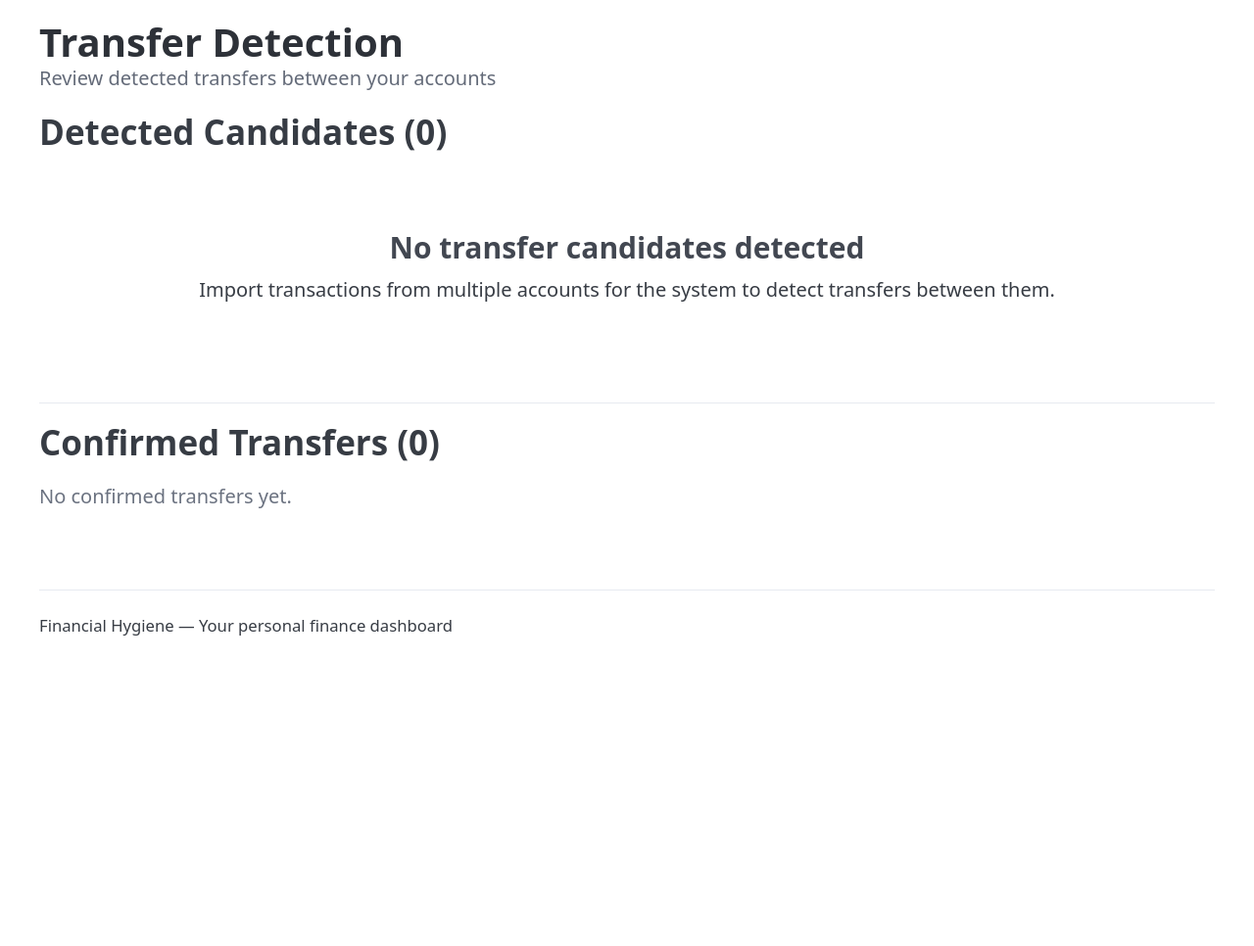
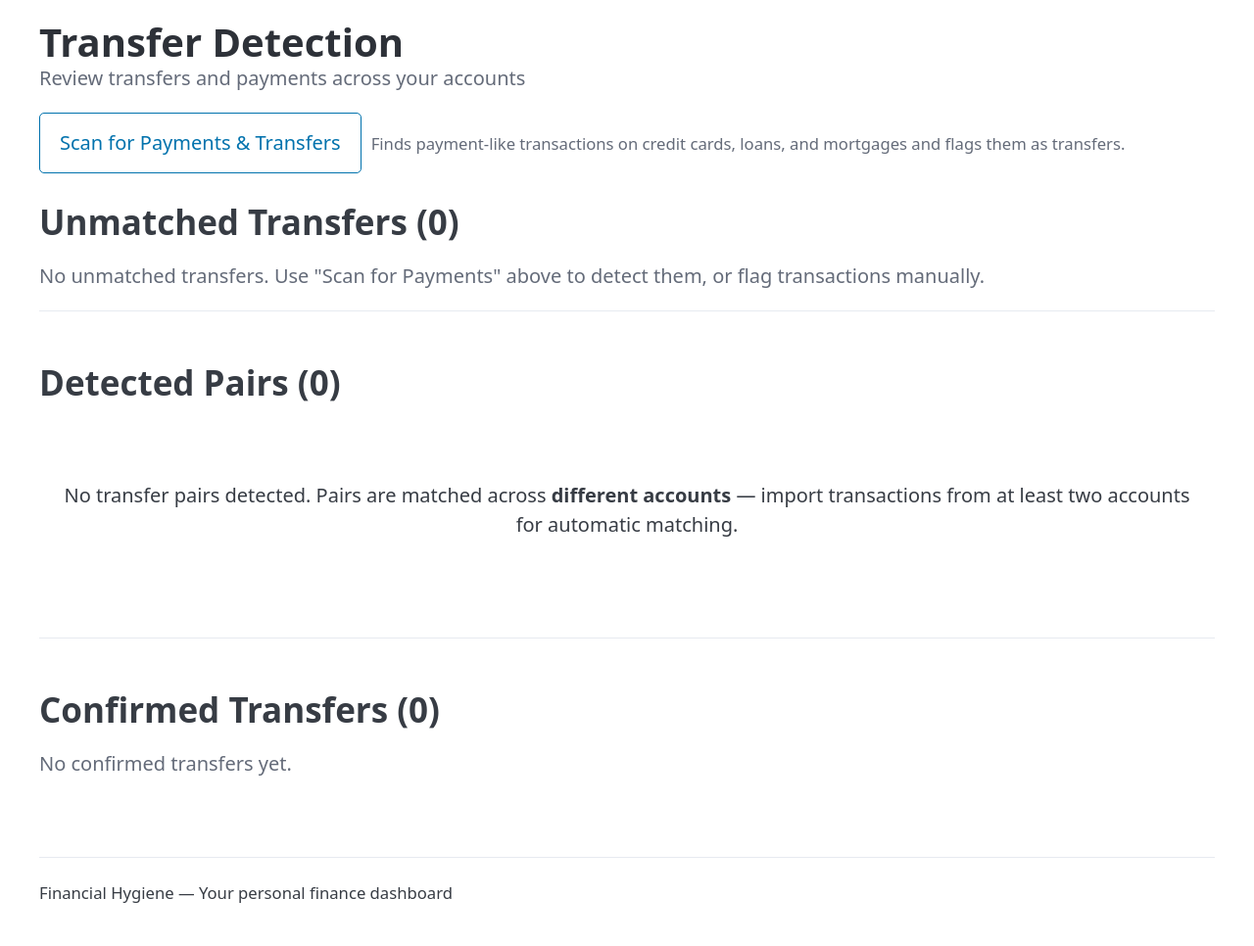
Before and after one commit to robertdewitt/H_AI_GENE_PERSONAL_FINANCE, a FastAPI app: page /transfers in a window 1280 px wide. Shown: the part 90-1056 px from the top of the page at 98% size. Before the commit the page ends 739 px from the top, so only its background shows below. Run offline with FastAPI, Linux system fonts and the light colour scheme; some libraries are stand-ins or nearby versions.

Commit message:
Add payment scanning, unmatched transfers, and redesigned transfer page
The transfer page was empty because pair detection requires transactions
in at least two accounts.  This commit adds:

- scan_and_flag_payments: scans liability accounts for payment-like
  transactions and flags them as transfers even without a matching pair
- list_unmatched_transfers: shows flagged transfers not yet linked
- "Scan for Payments" button on the transfer review page
- Unmatched Transfers section showing flagged but unlinked transactions
- Helpful messaging explaining that pairs need multiple accounts

```diff
--- a/app/templates/transfers/review.html
+++ b/app/templates/transfers/review.html
@@ -4,12 +4,69 @@
 {% block content %}
 <hgroup>
     <h1>Transfer Detection</h1>
-    <p>Review detected transfers between your accounts</p>
+    <p>Review transfers and payments across your accounts</p>
 </hgroup>
 
-<h2>Detected Candidates ({{ candidates|length }})</h2>
+{% if scanned is not none %}
+<article style="margin-bottom:1rem">
+    <strong>Payment scan complete:</strong> {{ scanned }} transaction{{ "s" if scanned != 1 }} flagged as transfers.
+</article>
+{% endif %}
+
+{% if linked_count is not none %}
+<article style="margin-bottom:1rem">
+    <strong>Bulk link complete:</strong> {{ linked_count }} transfer pair{{ "s" if linked_count != 1 }} confirmed.
+</article>
+{% endif %}
+
+<div style="display:flex;gap:0.5rem;margin-bottom:1.5rem;flex-wrap:wrap">
+    <form method="post" action="/transfers/scan-payments" style="margin:0">
+        <button type="submit" class="outline" style="margin:0">Scan for Payments &amp; Transfers</button>
+    </form>
+    <small style="align-self:center;color:var(--pico-muted-color)">
+        Finds payment-like transactions on credit cards, loans, and mortgages and flags them as transfers.
+    </small>
+</div>
+
+<h2>Unmatched Transfers ({{ unmatched|length }})</h2>
+{% if unmatched %}
+<p>These transactions are flagged as transfers but not yet linked to a matching transaction in another account.
+   Once you add the corresponding account and import its transactions, the system can pair them automatically.</p>
+<div style="overflow-x:auto">
+<table>
+    <thead>
+        <tr>
+            <th>Date</th>
+            <th>Account</th>
+            <th>Description</th>
+            <th style="text-align:right">Amount</th>
+            <th></th>
+        </tr>
+    </thead>
+    <tbody>
+        {% for item in unmatched %}
+        <tr>
+            <td style="white-space:nowrap">{{ item.txn.date.strftime("%b %d, %Y") }}</td>
+            <td>{{ item.account.name if item.account else "Unknown" }}</td>
+            <td>{{ item.txn.description }}</td>
+            <td style="text-align:right;white-space:nowrap" class="txn-amount {% if item.txn.amount >= 0 %}positive{% else %}negative{% endif %}">
+                {{ item.txn.formatted_amount }}
+            </td>
+            <td><a href="/transactions/{{ item.txn.id }}/edit" style="font-size:0.85rem">Edit</a></td>
+        </tr>
+        {% endfor %}
+    </tbody>
+</table>
+</div>
+{% else %}
+<p style="color:var(--pico-muted-color)">No unmatched transfers. Use "Scan for Payments" above to detect them, or flag transactions manually.</p>
+{% endif %}
+
+<hr>
+
+<h2>Detected Pairs ({{ candidates|length }})</h2>
 {% if candidates %}
-<p>These transaction pairs look like transfers between your accounts. Confirm or dismiss each one.</p>
+<p>These transaction pairs across different accounts look like transfers. Confirm or dismiss each one.</p>
 
 <div style="margin-bottom:1.5rem;display:flex;gap:0.5rem;align-items:center">
     <form method="post" action="/transfers/bulk-link" style="margin:0;display:flex;gap:0.5rem;align-items:center">
@@ -24,7 +81,7 @@
 </div>
 
 {% for candidate in candidates %}
-<div class="transfer-card" style="border:1px solid var(--pico-muted-border-color);border-radius:8px;padding:1rem;margin-bottom:0.75rem">
+<div style="border:1px solid var(--pico-muted-border-color);border-radius:8px;padding:1rem;margin-bottom:0.75rem">
     <div style="display:flex;align-items:center;gap:1rem;flex-wrap:wrap">
         <div style="flex:1;min-width:200px">
             <strong>{{ candidate.from_account_name }}</strong><br>
@@ -52,8 +109,8 @@
 {% endfor %}
 {% else %}
 <div class="empty-state">
-    <h3>No transfer candidates detected</h3>
-    <p>Import transactions from multiple accounts for the system to detect transfers between them.</p>
+    <p>No transfer pairs detected. Pairs are matched across <strong>different accounts</strong> &mdash;
+       import transactions from at least two accounts for automatic matching.</p>
 </div>
 {% endif %}
 
@@ -101,6 +158,6 @@
 </table>
 </div>
 {% else %}
-<p class="neutral">No confirmed transfers yet.</p>
+<p style="color:var(--pico-muted-color)">No confirmed transfers yet.</p>
 {% endif %}
 {% endblock %}
```
Also changed, not shown: app/routers/transfers.py (+28 -8 lines), app/services/transfer_detector.py (+61 -2 lines), 1 other file.
